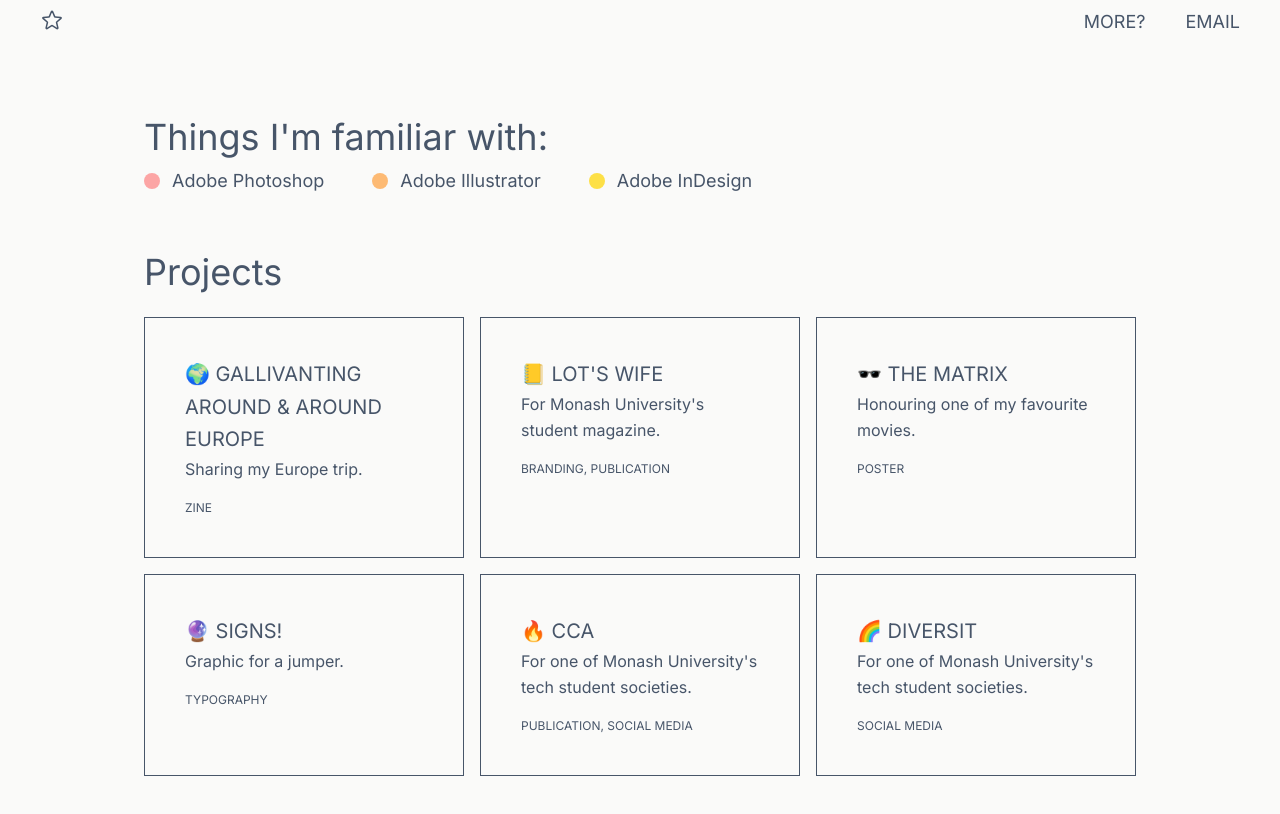
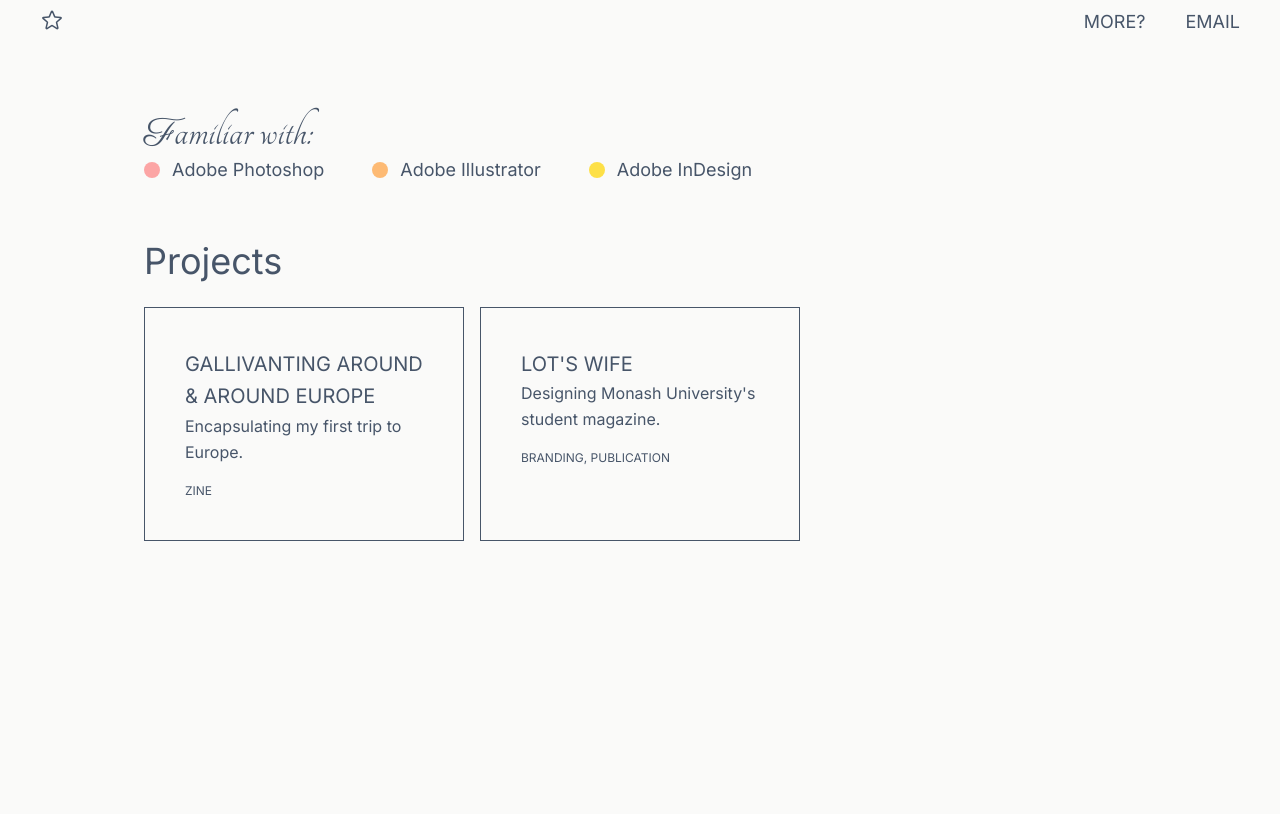
Before and after one commit to vivientran42/vivientran42.github.io, a Next.js app: page /designing in a window 1280 px wide. Shown: the top 814 px of the page. Built offline with nearby package versions, Linux system fonts and the light colour scheme.

Commit message:
update component and hidden pages

```diff
--- a/src/app/coding/page.tsx
+++ b/src/app/coding/page.tsx
@@ -1,11 +1,26 @@
 import Skill from "@/components/skill";
 import Project from "@/components/project";
+import { Tangerine } from "next/font/google";
+import { Parisienne } from "next/font/google";
+
+const tangerine = Tangerine({ weight: ["400"], subsets: ["latin"] });
+const parissienne = Parisienne({ weight: ["400"], subsets: ["latin"] });
 
 export default function About() {
   return (
     <main className="flex min-h-screen flex-col items-start px-36 py-16 bg-stone-50">
-      <h1 className="text-slate-600 text-4xl leading-relaxed">
-        Things I'm familiar with:
+      <h1
+        className={`${tangerine.className} text-left text-4xl sm:text-5xl text-slate-600 object-bottom	`}
+      >
+        {" "}
+        <span className="relative">
+          <span
+            className={`${parissienne.className} text-left text-[25px] sm:text-[38px] text-slate-600`}
+          >
+            F
+          </span>
+        </span>
+        amiliar with:
       </h1>
       <div className="flex w-full justify-between items-center">
         <Skill colour="bg-red-300" text="Golang" />
@@ -21,11 +36,10 @@
       <h1 className="text-slate-600 text-4xl leading-relaxed mb-4">Projects</h1>
       <div className="w-full grid grid-cols-3 gap-4">
         <Project
-          heading="💻 PERSONAL WEBSITE"
-          description="To share more about myself and showcase work."
-          tech="NEXT.JS, TAILWIND CSS"
+          heading="YOU ARE RICH"
+          description="A digital journalling Chrome extension."
+          footnote="VITE, TAILWIND CSS"
         />
-        <Project heading="👀 IN THE WORKS..." description="" tech="" />
       </div>
     </main>
   );
--- a/src/app/designing/page.tsx
+++ b/src/app/designing/page.tsx
@@ -1,11 +1,26 @@
 import Skill from "@/components/skill";
 import Project from "@/components/project";
+import { Tangerine } from "next/font/google";
+import { Parisienne } from "next/font/google";
+
+const tangerine = Tangerine({ weight: ["400"], subsets: ["latin"] });
+const parissienne = Parisienne({ weight: ["400"], subsets: ["latin"] });
 
 export default function About() {
   return (
     <main className="flex min-h-screen flex-col items-start px-36 py-16 bg-stone-50">
-      <h1 className="text-slate-600 text-4xl leading-relaxed">
-        Things I'm familiar with:
+      <h1
+        className={`${tangerine.className} text-left text-4xl sm:text-5xl text-slate-600 object-bottom	`}
+      >
+        {" "}
+        <span className="relative">
+          <span
+            className={`${parissienne.className} text-left text-[25px] sm:text-[38px] text-slate-600`}
+          >
+            F
+          </span>
+        </span>
+        amiliar with:
       </h1>
       <div className="flex w-full space-x-8 items-center">
         <Skill colour="bg-red-300" text="Adobe Photoshop" />
@@ -17,34 +32,14 @@
       <h1 className="text-slate-600 text-4xl leading-relaxed mb-4">Projects</h1>
       <div className="w-full grid grid-cols-3 gap-4">
         <Project
-          heading="🌍 GALLIVANTING AROUND & AROUND EUROPE"
-          description="Sharing my Europe trip."
-          tech="ZINE"
+          heading="GALLIVANTING AROUND & AROUND EUROPE"
+          description="Encapsulating my first trip to Europe."
+          footnote="ZINE"
         />
         <Project
-          heading="📒 LOT'S WIFE"
-          description="For Monash University's student magazine."
-          tech="BRANDING, PUBLICATION"
-        />
-        <Project
-          heading="🕶️ THE MATRIX"
-          description="Honouring one of my favourite movies."
-          tech="POSTER"
-        />
-        <Project
-          heading="🔮 SIGNS!"
-          description="Graphic for a jumper."
-          tech="TYPOGRAPHY"
-        />
-        <Project
-          heading="🔥 CCA"
-          description="For one of Monash University's tech student societies."
-          tech="PUBLICATION, SOCIAL MEDIA"
-        />
-        <Project
-          heading="🌈 DIVERSIT"
-          description="For one of Monash University's tech student societies."
-          tech="SOCIAL MEDIA"
+          heading="LOT'S WIFE"
+          description="Designing Monash University's student magazine."
+          footnote="BRANDING, PUBLICATION"
         />
       </div>
     </main>
--- a/src/components/project.tsx
+++ b/src/components/project.tsx
@@ -1,11 +1,11 @@
 export default function Project({
   heading,
   description,
-  tech,
+  footnote,
 }: {
   heading: string;
   description: string;
-  tech: string;
+  footnote: string;
 }) {
   return (
     <div className="w-full h-full col-span-1 border border-slate-600 p-10 items-center hover:bg-white hover:bg-opacity-25 hover:shadow-lg">
@@ -16,7 +16,7 @@
         {description}
       </h1>
       <h1 className="text-slate-600 text-left text-xs leading-relaxed">
-        {tech}
+        {footnote}
       </h1>
     </div>
   );
```
